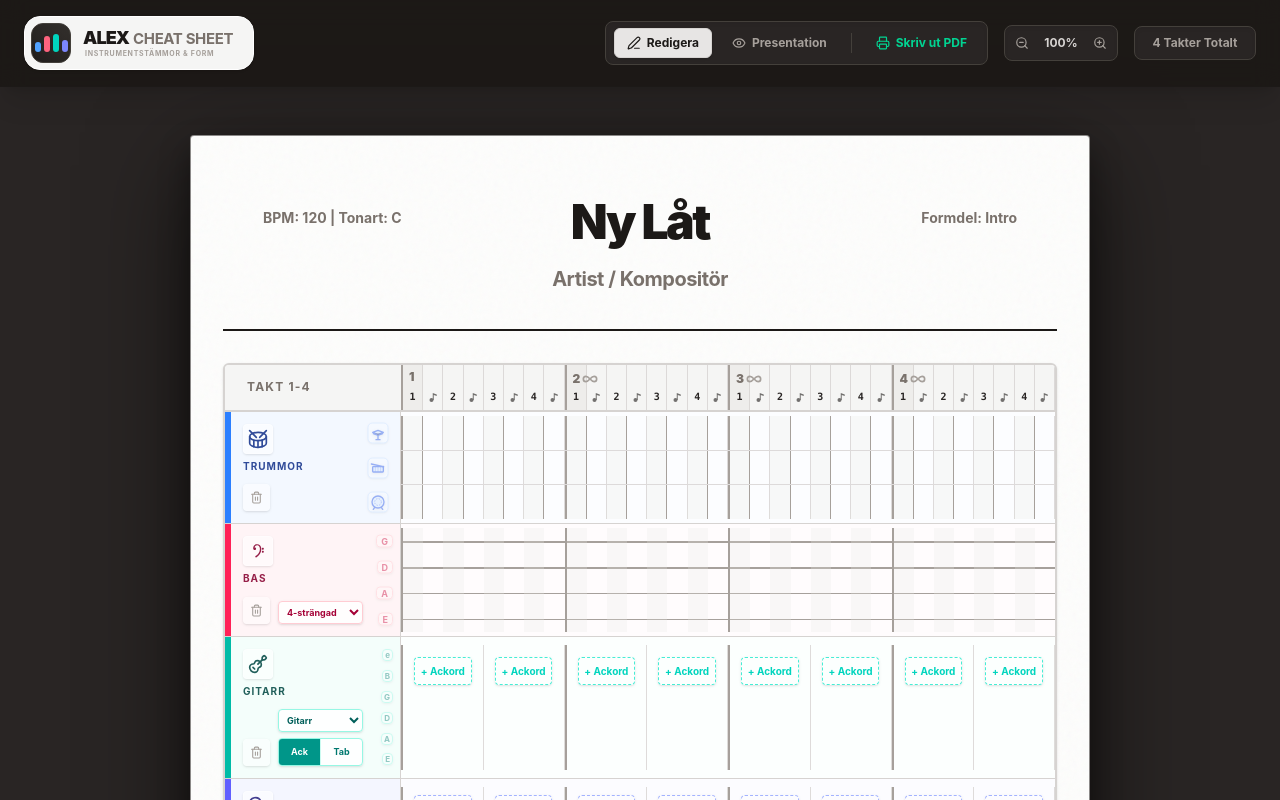
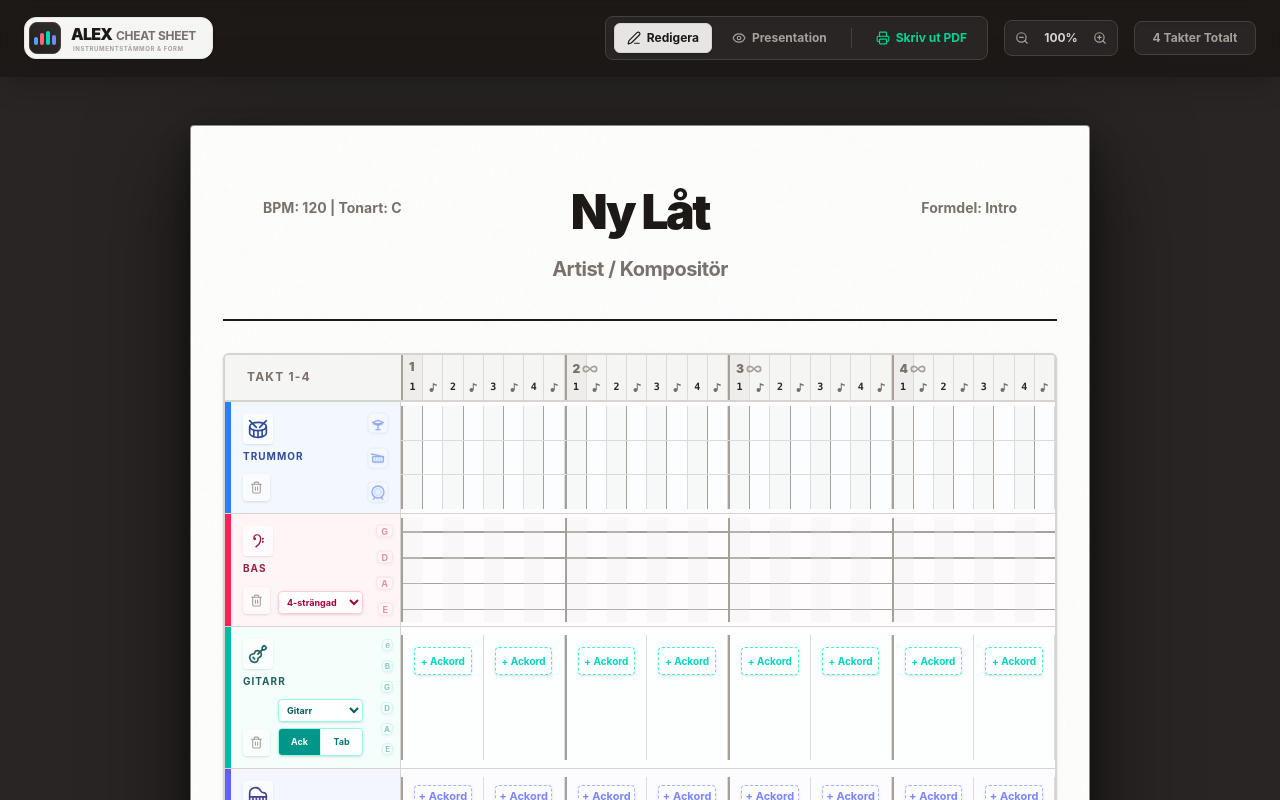
Before and after one commit to alexanderbergstromSE/alex-cheat-sheet, a React (Vite) app: page / in a window 1280 px wide. Shown: the top 800 px of the page. Built offline with nearby package versions, Linux system fonts and the light colour scheme.

Commit message:
logofix mm

```diff
--- a/src/App.jsx
+++ b/src/App.jsx
@@ -161,15 +161,27 @@ const MiniPiano = ({ activeKeys }) => {
 
   return (
     <svg viewBox="0 0 84 24" className="w-full h-full max-h-[32px] drop-shadow-sm">
-      {keys.filter(k => k.type === 'white').map((k) => (
-        <rect key={`w-${k.index}`} x={k.x} y="0" width="6" height="24" rx="1"
-              fill={activeKeys.includes(k.index) ? '#c7d2fe' : '#ffffff'}
-              stroke="#9ca3af" strokeWidth="0.5" />
-      ))}
-      {keys.filter(k => k.type === 'black').map((k) => (
-        <rect key={`b-${k.index}`} x={k.x} y="0" width="4" height="14" rx="0.5"
-              fill={activeKeys.includes(k.index) ? '#4f46e5' : '#374151'} />
-      ))}
+      {keys.filter(k => k.type === 'white').map((k) => {
+        const isActive = activeKeys.includes(k.index);
+        return (
+          <g key={`w-${k.index}`}>
+            <rect x={k.x} y="0" width="6" height="24" rx="1"
+                  fill={isActive ? '#c7d2fe' : '#ffffff'}
+                  stroke="#9ca3af" strokeWidth="0.5" />
+            {isActive && <circle cx={k.x + 3} cy="19" r="1.5" fill="#3730a3" />}
+          </g>
+        );
+      })}
+      {keys.filter(k => k.type === 'black').map((k) => {
+        const isActive = activeKeys.includes(k.index);
+        return (
+          <g key={`b-${k.index}`}>
+            <rect x={k.x} y="0" width="4" height="14" rx="0.5"
+                  fill={isActive ? '#4f46e5' : '#374151'} />
+            {isActive && <circle cx={k.x + 2} cy="10.5" r="1" fill="#ffffff" />}
+          </g>
+        );
+      })}
     </svg>
   );
 };
@@ -326,21 +338,21 @@ const TrackRowContainer = ({ title, icon: Icon, borderColor, bgHeader, bgContent
 );
 
 const AppLogo = ({ isPrint = false }) => (
-  <div className={`flex items-center gap-3 select-none ${isPrint ? 'bg-transparent' : 'bg-stone-100 border border-white p-1.5 pr-5 rounded-2xl shadow-sm transition-colors hover:bg-white'}`}>
-    <div className="w-10 h-10 rounded-xl bg-stone-900 flex items-center justify-center shadow-inner border border-stone-700 relative overflow-hidden group shrink-0">
+  <div className={`flex items-center gap-2.5 select-none shrink-0 ${isPrint ? 'bg-transparent' : 'bg-stone-100 border border-stone-200 p-1 pr-4 rounded-xl shadow-sm transition-colors hover:bg-white'}`}>
+    <div className="w-8 h-8 rounded-lg bg-stone-900 flex items-center justify-center shadow-inner border border-stone-700 relative overflow-hidden group shrink-0">
       <div className="absolute inset-0 bg-gradient-to-tr from-stone-800 to-stone-600 opacity-40"></div>
-      <div className="flex items-end gap-[3px] h-[18px] relative z-10 group-hover:scale-110 transition-transform duration-300">
-        <div className="w-1.5 h-2.5 bg-blue-400 rounded-sm"></div>
-        <div className="w-1.5 h-[16px] bg-rose-400 rounded-sm"></div>
-        <div className="w-1.5 h-[18px] bg-teal-400 rounded-sm"></div>
-        <div className="w-1.5 h-3 bg-indigo-400 rounded-sm"></div>
+      <div className="flex items-end gap-[2px] h-[14px] relative z-10 group-hover:scale-110 transition-transform duration-300">
+        <div className="w-1 h-2 bg-blue-400 rounded-sm"></div>
+        <div className="w-1 h-[12px] bg-rose-400 rounded-sm"></div>
+        <div className="w-1 h-[14px] bg-teal-400 rounded-sm"></div>
+        <div className="w-1 h-2.5 bg-indigo-400 rounded-sm"></div>
       </div>
     </div>
-    <div className="flex flex-col justify-center pt-0.5">
-      <h1 className="text-lg font-black tracking-tighter text-stone-900 flex items-baseline gap-1 leading-none">
-        ALEX <span className="font-bold text-stone-500 tracking-tight text-[15px]">CHEAT SHEET</span>
+    <div className="flex flex-col justify-center pt-0.5 shrink-0">
+      <h1 className="text-base font-black tracking-tighter text-stone-900 flex items-baseline gap-1 leading-none whitespace-nowrap">
+        ALEX <span className="font-bold text-stone-500 tracking-tight text-[12px]">CHEAT SHEET</span>
       </h1>
-      <span className="text-[7px] font-bold uppercase tracking-widest text-stone-400 mt-0.5 ml-0.5">Instrumentstämmor & Form</span>
+      <span className="text-[6px] font-bold uppercase tracking-widest text-stone-400 mt-0.5 ml-0.5 whitespace-nowrap">Instrumentstämmor & Form</span>
     </div>
   </div>
 );
@@ -659,7 +671,7 @@ export default function App() {
             >
 
               {isFirstPageOfDoc && (
-                <div className="hidden print:flex absolute top-6 left-8 scale-[0.8] origin-top-left z-50 pointer-events-none">
+                <div className="hidden print:flex absolute top-5 print:left-4 scale-[0.8] origin-top-left z-50 pointer-events-none">
                   <AppLogo isPrint={true} />
                 </div>
               )}
```
